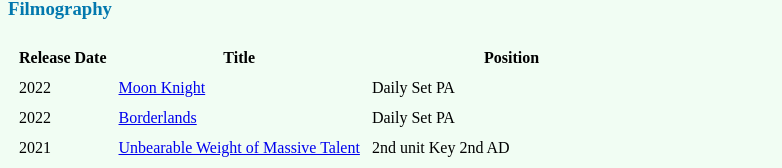
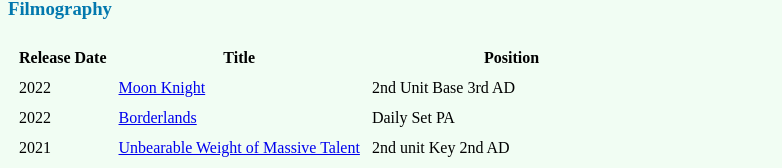
Before and after one commit to mrgaborbakos/cv, a plain HTML site: page index.html in a window 1280 px wide. Shown: the part 238-406 px from the top of the page, without its empty margins (0-782 px from the left). Drawn offline with Linux system fonts and the light colour scheme.

Commit message:
add moon knight position

```diff
--- a/index.html
+++ b/index.html
@@ -36,7 +36,7 @@
     <tr>
       <td>2022</td>
       <td><a href="https://www.imdb.com/title/tt10234724/?ref_=fn_al_tt_1">Moon Knight</a></td>
-      <td>Daily Set PA</td>
+      <td>2nd Unit Base 3rd AD</td>
     </tr>
     <tr>
       <td>2022</td>
```
